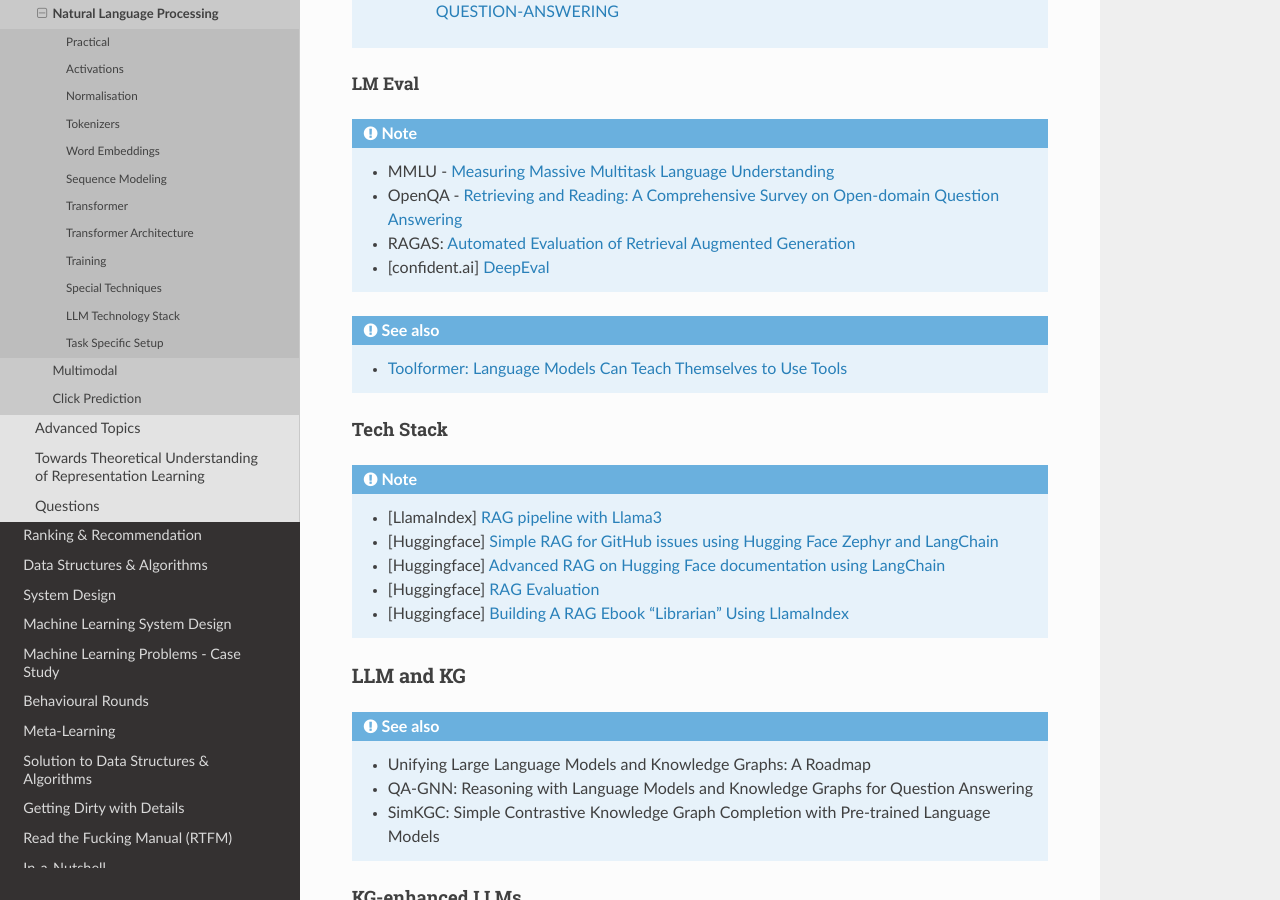
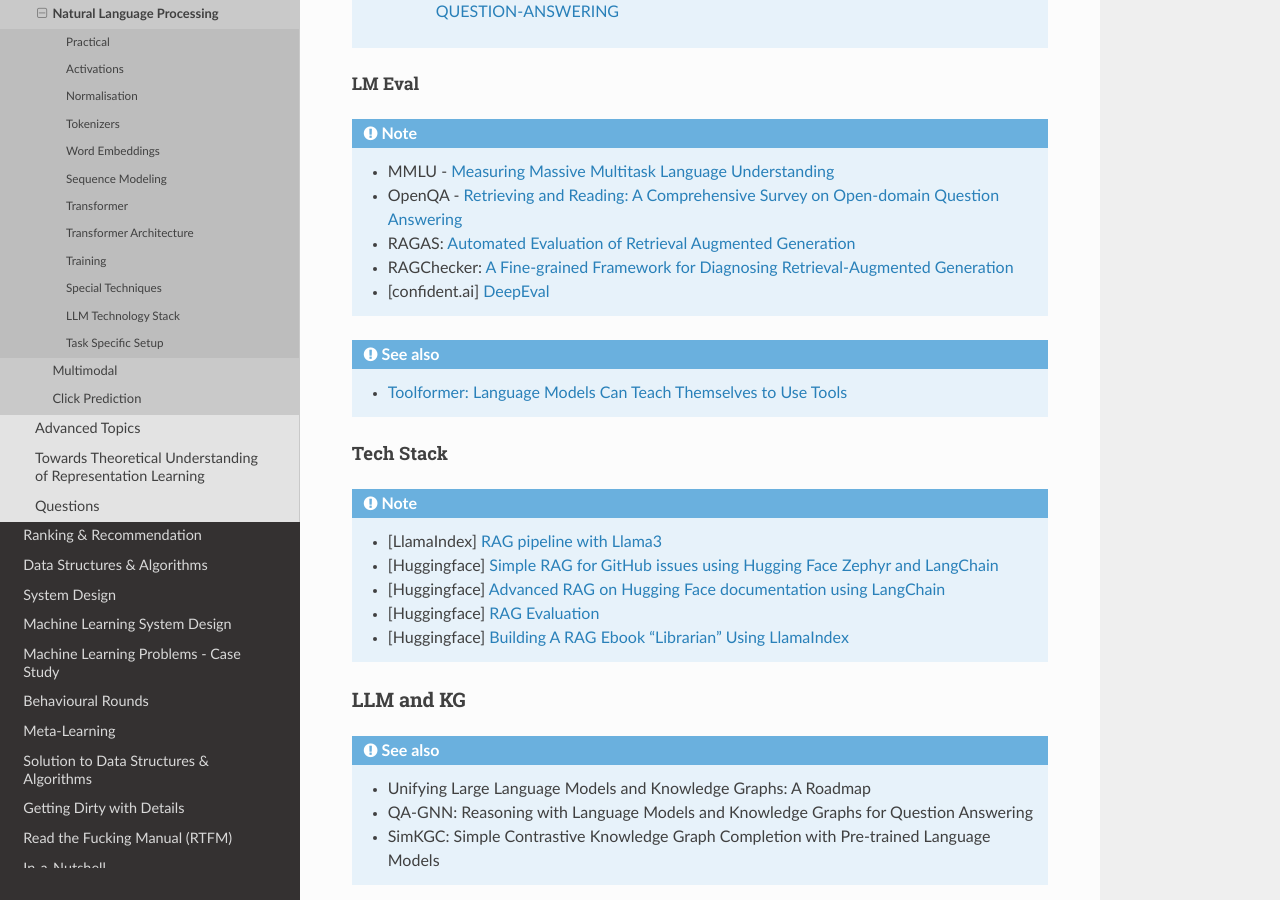
Before and after one commit to uselesstechjunks/leetcode, a Sphinx documentation site: the page built from docs/source/dl/application/nlp.rst, in a window 1280 px wide and 900 px high, scrolled down 11297 px. Built offline with Sphinx 7.4.7 and the Read the Docs theme 2.0.0, drawn with Linux system fonts in a browser that asks for light colours.

Commit message:
Update nlp.rst

```diff
--- a/docs/source/dl/application/nlp.rst
+++ b/docs/source/dl/application/nlp.rst
@@ -434,6 +434,7 @@ LM Eval
 	* MMLU - `Measuring Massive Multitask Language Understanding <https://arxiv.org/pdf/2009.03300>`_
 	* OpenQA - `Retrieving and Reading: A Comprehensive Survey on Open-domain Question Answering <https://arxiv.org/pdf/2101.00774>`_
 	* RAGAS: `Automated Evaluation of Retrieval Augmented Generation <https://arxiv.org/abs/2309.15217>`_
+	* RAGChecker: `A Fine-grained Framework for Diagnosing Retrieval-Augmented Generation <https://arxiv.org/abs/2408.08067>`_
 	* [confident.ai] `DeepEval <https://docs.confident-ai.com/docs/getting-started>`_
 
 .. seealso::
```
